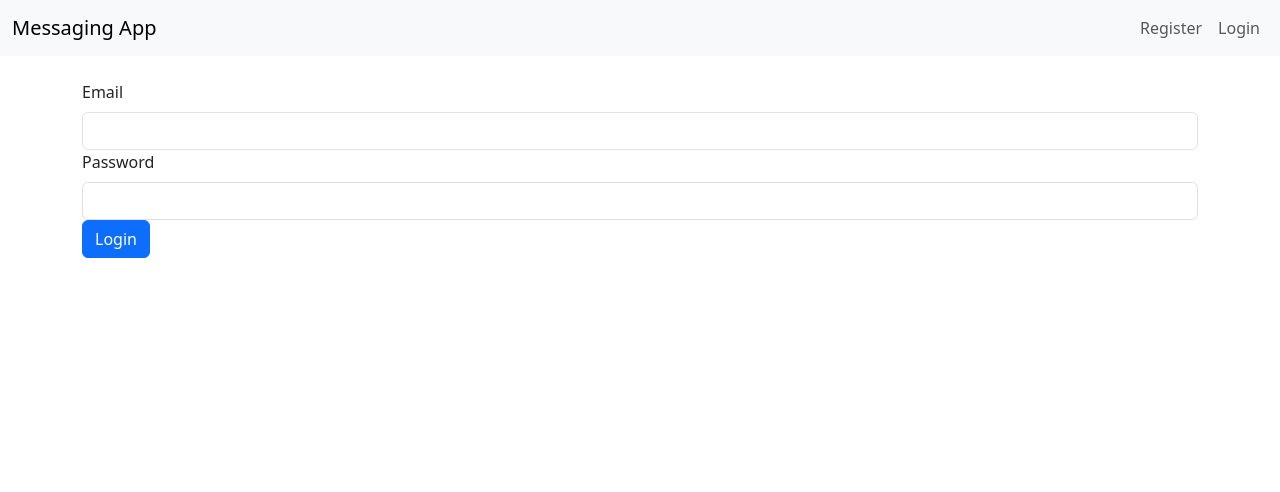
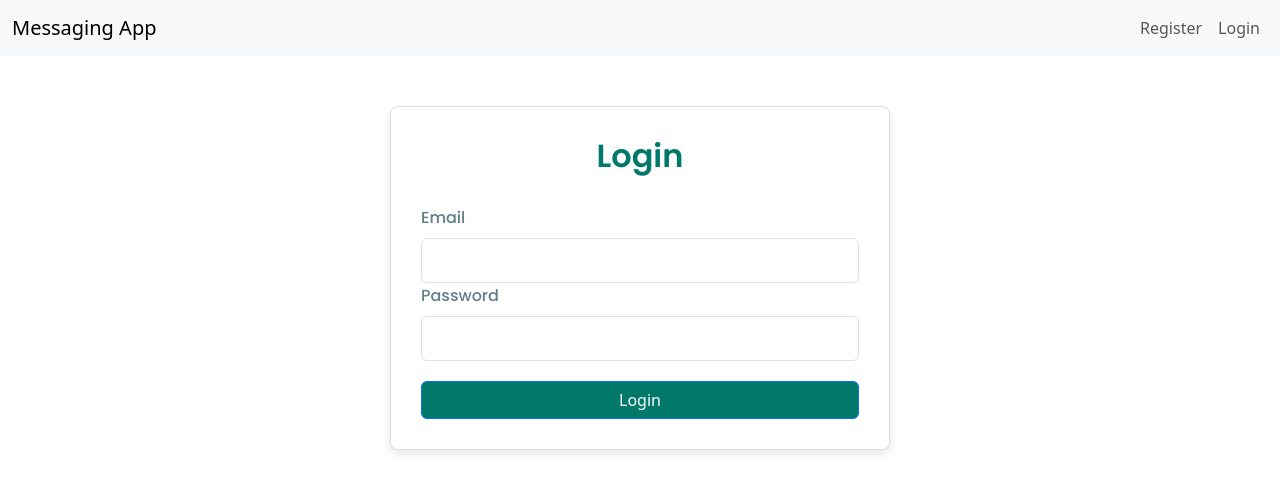
Before and after one commit to Tusharmohanpuria/Messaging-App, a React (Vite) app in the folder frontend/: page / in a window 1280 px wide. Shown: the top 492 px of the page. Built offline with nearby package versions, Linux system fonts and the light colour scheme.

Commit message:
Update Login.jsx

```diff
--- a/frontend/src/components/Login.jsx
+++ b/frontend/src/components/Login.jsx
@@ -3,6 +3,7 @@ import { Form, Button, Alert } from 'react-bootstrap';
 import { useNavigate } from 'react-router-dom';
 import api from '../services/Api';
 import { useAuth } from '../contexts/AuthContext';
+import '../styles/Login.css';
 
 function Login() {
   const [formData, setFormData] = useState({
@@ -39,8 +40,10 @@ function Login() {
   };
 
   return (
-    <>
+    <div className="login-container">
+      <div className="login-card">
         {error && <Alert variant="danger">{error}</Alert>}
+        <h2>Login</h2>
         <Form onSubmit={handleSubmit}>
           <Form.Group controlId="formEmail">
             <Form.Label>Email</Form.Label>
@@ -49,6 +52,7 @@ function Login() {
               name="email"
               value={formData.email}
               onChange={handleChange}
+              className="form-control"
               required
             />
           </Form.Group>
@@ -59,12 +63,14 @@ function Login() {
               name="password"
               value={formData.password}
               onChange={handleChange}
+              className="form-control"
               required
             />
           </Form.Group>
-        <Button variant="primary" type="submit">Login</Button>
+          <Button type="submit" className="login-button">Login</Button>
         </Form>
-    </>
+      </div>
+    </div>
   );
 }
 
```
Lines whose indentation alone changed are shown as unchanged.
